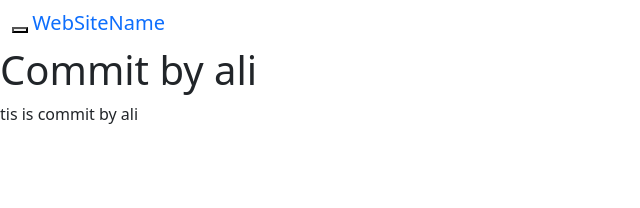
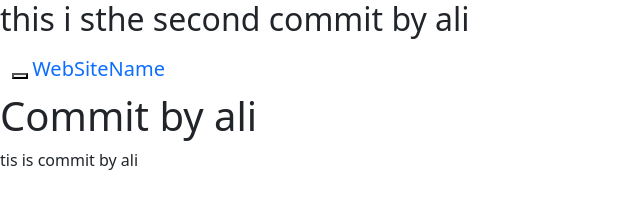
Before and after one commit to aalleey27/Nadra-Token-System, a plain HTML site: page index.html in a window 1280 px wide. Shown: the whole page, without its empty margins (0-640 px from the left). Drawn offline with nearby package versions, Linux system fonts and the light colour scheme.

Commit message:
added a heading and done commit

```diff
--- a/index.html
+++ b/index.html
@@ -10,6 +10,8 @@
 
 </head>
 <body>
+
+  <h2>this i sthe second commit by ali</h2>
     <nav class="navbar navbar-inverse">
         <div class="container-fluid">
           <div class="navbar-header">
```
